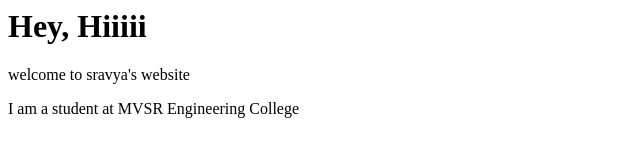
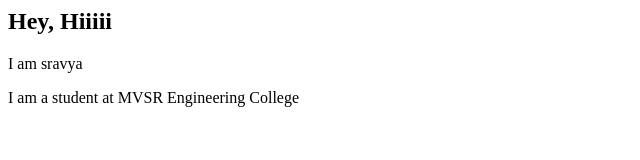
Before and after one commit to sravya412/sravya412.github.io, a plain HTML site: page index.html in a window 1280 px wide. Shown: the whole page, without its empty margins (0-640 px from the left). Drawn offline with Linux system fonts and the light colour scheme.

Commit message:
Update index.html

```diff
--- a/index.html
+++ b/index.html
@@ -1,3 +1,3 @@
-<h1> Hey, Hiiiii</h1>
-<p>welcome to sravya's website</p>
+<h2> Hey, Hiiiii</h2>
+<p>I am sravya</p>
 <p>I am a student at MVSR Engineering College</p>
```
